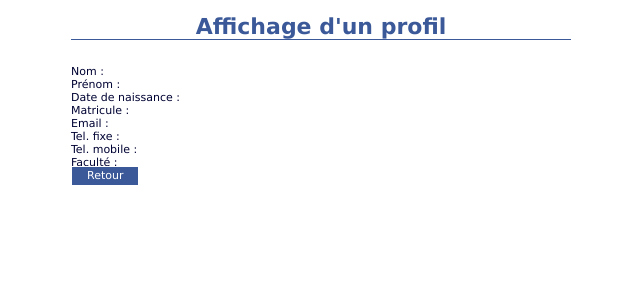
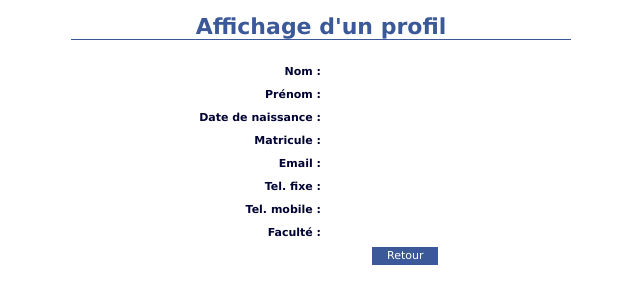
Before and after one commit to Serge-Aboula/TP_DevWeb, a Django app: template Trombinoscoop/templates/show_profile.html in a window 1280 px wide. Shown: the part 126-430 px from the top of the page, without its empty margins (319-959 px from the left). Run offline with Django 4.2, Linux system fonts and the light colour scheme; the template is opened without the code that fills it, so the values that code supplies are empty; some libraries are stand-ins or nearby versions.

Commit message:
Définition de règles CSS pour améliorer l'aspect de la page de présentation du profil d'une personne: show_profile.html dans le fichier style.css

```diff
--- a/Trombinoscoop/static/css/style.css
+++ b/Trombinoscoop/static/css/style.css
@@ -160,3 +160,21 @@ section#content h1{
 section#content p.buttonAction{
     margin-top: 10px;
 }
+section#content dl.fieldList{
+    display: block;
+    width: 250px;
+    float: left;
+    text-align: right;
+    padding: 0 10px 0 0;
+    font-weight: bold;
+}
+section#content dl.fieldList dd{
+    display: block;
+    width: 450px;
+    padding: 0;
+    margin: 0 0 10px 0;
+}
+section#content p#showProfileNavigationButtons{
+    margin: 30px 0 10px 300px;
+    clear: left;
+}
```
